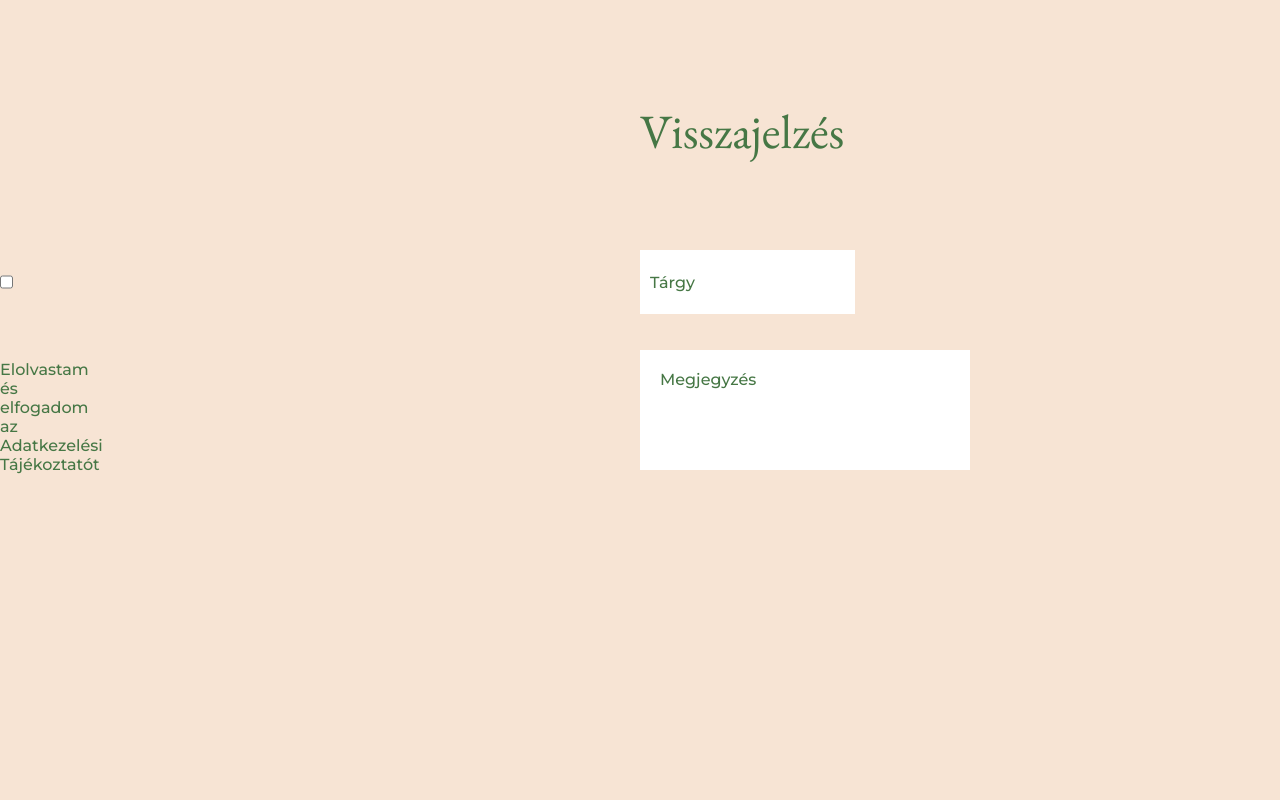
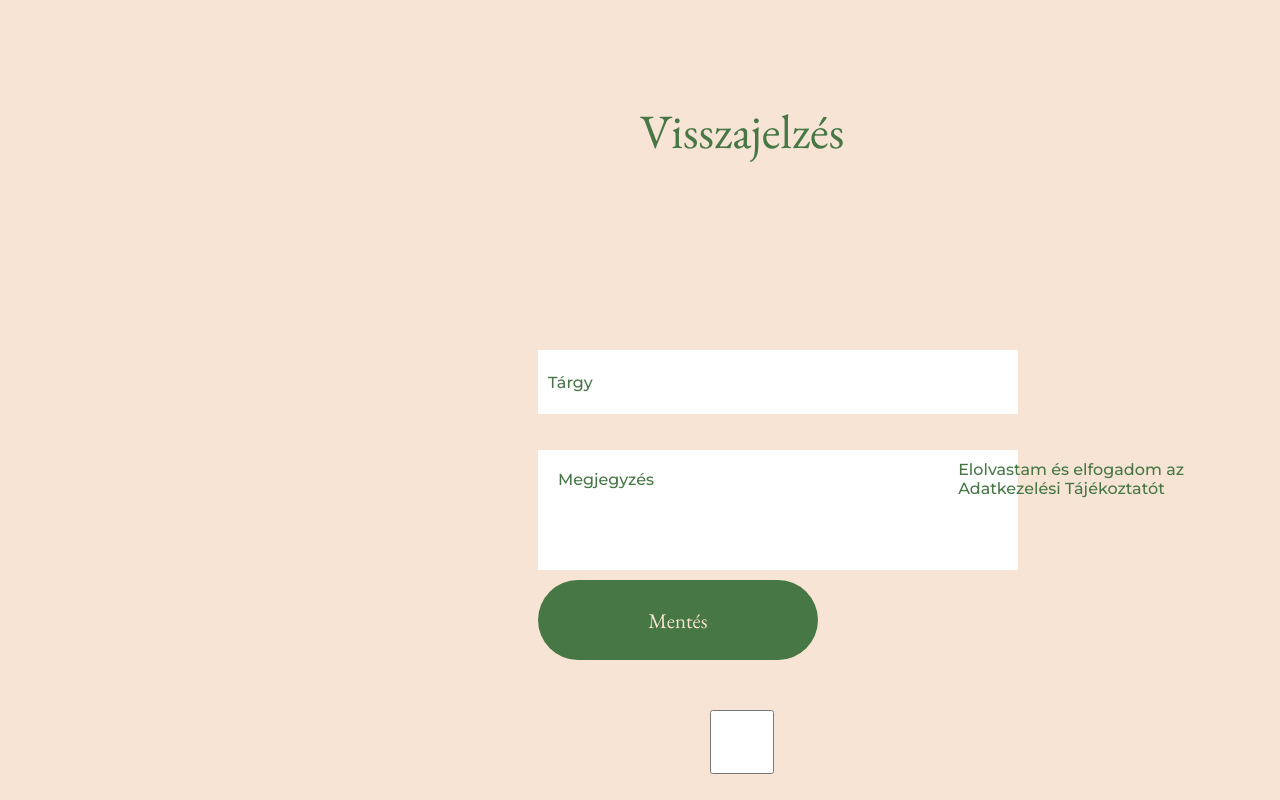
Before and after one commit to gergo0328/uibuild-form-light, a plain HTML site: page frontend/index.html in a window 1280 px wide. Drawn offline with nearby package versions, Linux system fonts and the light colour scheme.

Commit message:
not done :'(

```diff
--- a/frontend/index.html
+++ b/frontend/index.html
@@ -15,13 +15,15 @@
 </head>
 
 <body>
-	<H1>Visszajelzés</H1>
+	<H1>Visszajelzés
 		<input type="text" name="text" id="text" placeholder="Tárgy">
 		<textarea name="textarea" id="textarea" cols="30" rows="10" placeholder="Megjegyzés"></textarea>
 		<div>
 			<input type="checkbox" name="check" id="checkbox">
 			<label for="checkbox">Elolvastam és elfogadom az Adatkezelési Tájékoztatót</label>
 		</div>
+		<button>Mentés</button>
+	</H1>
 
 </body>
 
--- a/frontend/style.scss
+++ b/frontend/style.scss
@@ -20,26 +20,28 @@ body {
             font-size: 36px;
             left: 0;
         }
-    }
+
 
         input::placeholder {
             color: #467745;
         }
-    input[type=text]{
-        padding:10px;
+
+        input[type=text] {
+            padding: 10px;
         }
+
         input {
             position: absolute;
             display: flex;
             top: 250px;
-        left:50%;
+            left: -50%;
 
 
             font-family: 'Montserrat', sans-serif;
             font-weight: 500;
             font-size: 16px;
             //width: 480px;
-        max-width: 480px;
+            width: 480px;
             height: 64px;
             background-color: white;
 
@@ -55,19 +57,21 @@ body {
         textarea::placeholder {
             color: #467745;
         }
-    textarea[name=textarea]{
+
+        textarea[name=textarea] {
             padding: 20px;
         }
+
         textarea {
             position: absolute;
             display: flex;
             top: 350px;
-        left:50%;
+            left: -50%;
 
             font-family: 'Montserrat', sans-serif;
             font-weight: 500;
             font-size: 16px;
-        max-width: 480px;
+            width: 480px;
             height: 120px;
             background-color: white;
 
@@ -77,15 +81,18 @@ body {
         }
 
         div {
-        display:flex;
+            display: flex;
             position: absolute;
-        top:50%;
+            top: 360px;
+            left: 50%;
+            width: 480px;
+            height: 30px;
 
 
             label {
                 position: absolute;
-            top: 360px;
-            left:50%;
+                top: 0px;
+                left: 45%;
                 font-family: 'Montserrat', sans-serif;
                 font-weight: 500;
                 font-size: 16px;
@@ -95,9 +102,33 @@ body {
                     left: 20px;
                 }
 
-            input{
+                input {
+                    top:0px;
+                }
+            }
 
         }
+
+        button {
+            position: absolute;
+            top: 480px;
+            left: -50%;
+            width: 280px;
+            height: 80px;
+
+            justify-content: center;
+            align-items: center;
+            color: #f7e4d4;
+            background-color: #467745;
+            border-radius: 50px;
+
+
+            font-family: 'EB Garamond', serif;
+            font-weight: normal;
+            font-size: 21px;
+
+
+
         }
     }
 
```
Also changed, not shown: frontend/style.css, 1 other file. Lines whose indentation alone changed are shown as unchanged.
